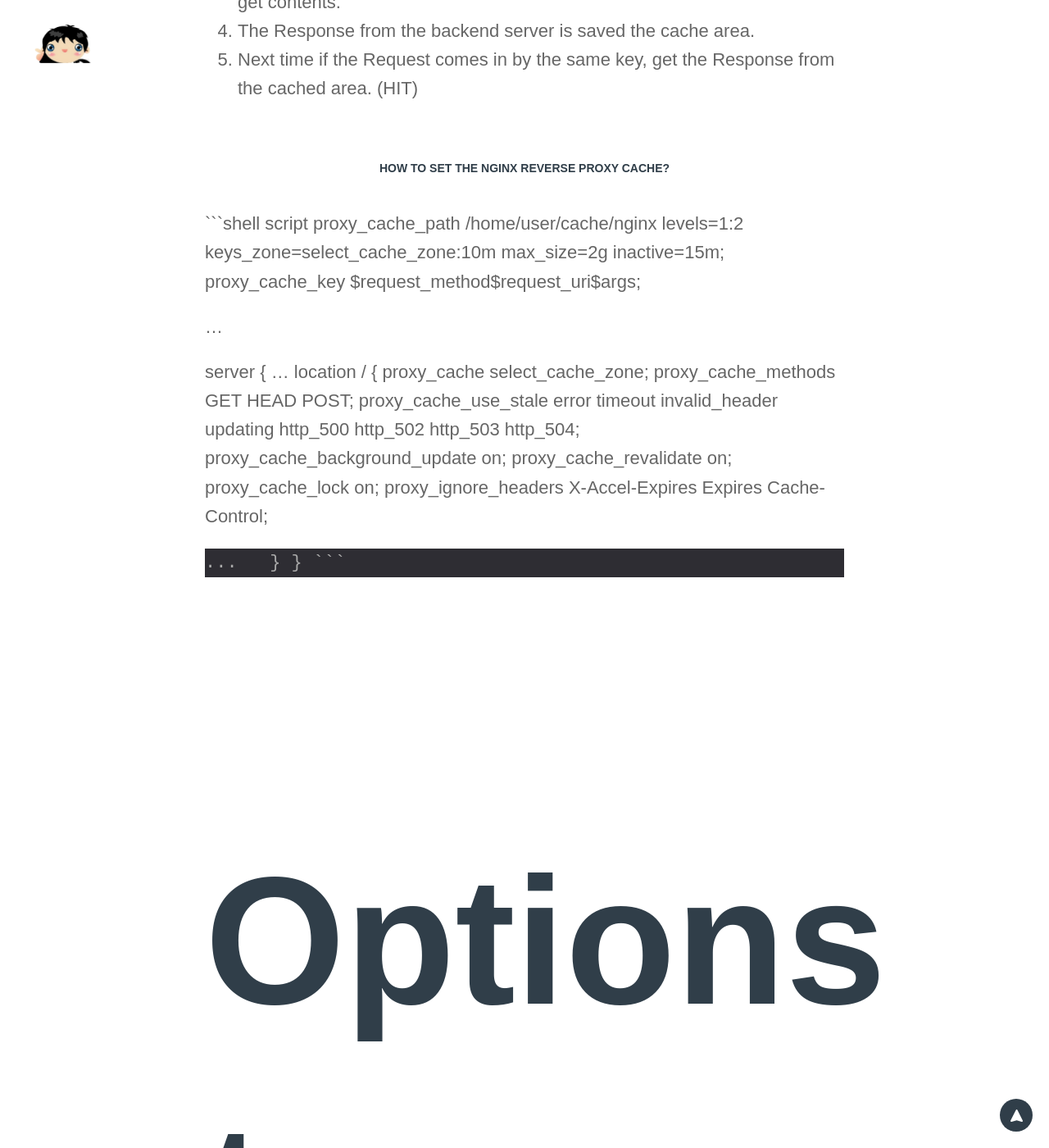
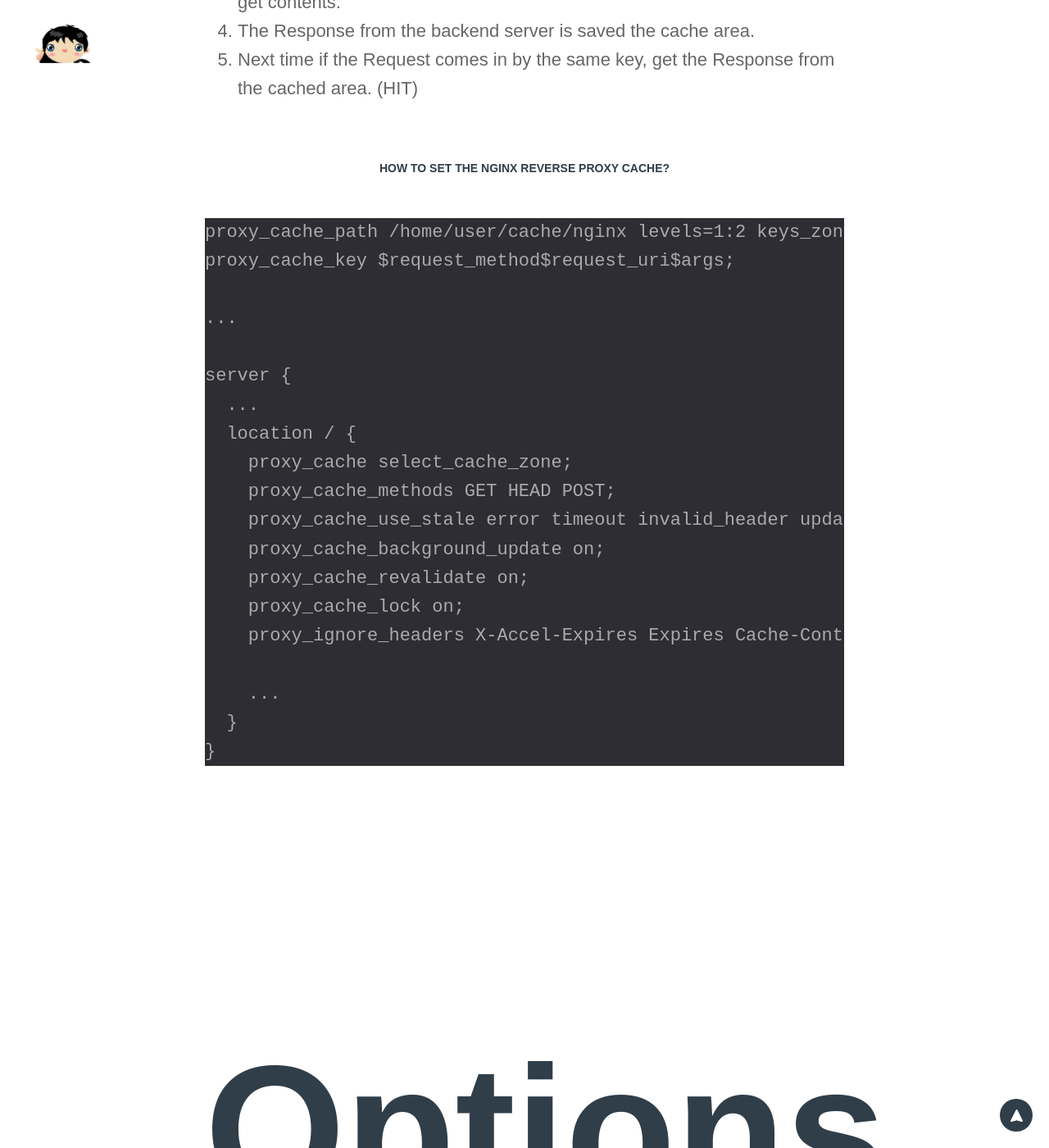
Before and after one commit to LeeKyoungIl/leekyoungil.github.io, a Jekyll site: the page built from _posts/blog/2019-11-24-Tip_of_set_the_Nginx_reverse_proxy_cache.markdown, in a window 1280 px wide and 1400 px high, scrolled down 2741 px. Shown: the whole window at 82% size. Built offline with Jekyll 4.4.1, drawn with Linux system fonts in a browser that asks for light colours; nearby versions of some CDN libraries; comment, search, counter and statistics services are not loaded.

Commit message:
modify syntax

````diff
--- a/_posts/blog/2019-11-24-Tip_of_set_the_Nginx_reverse_proxy_cache.markdown
+++ b/_posts/blog/2019-11-24-Tip_of_set_the_Nginx_reverse_proxy_cache.markdown
@@ -38,7 +38,7 @@ Also, for example, once a request needs many resources. so some service logics a
 
 ## How to set the Nginx reverse proxy cache?
 
-```shell script
+```
 proxy_cache_path /home/user/cache/nginx levels=1:2 keys_zone=select_cache_zone:10m max_size=2g inactive=15m;
 proxy_cache_key $request_method$request_uri$args;
 
````
